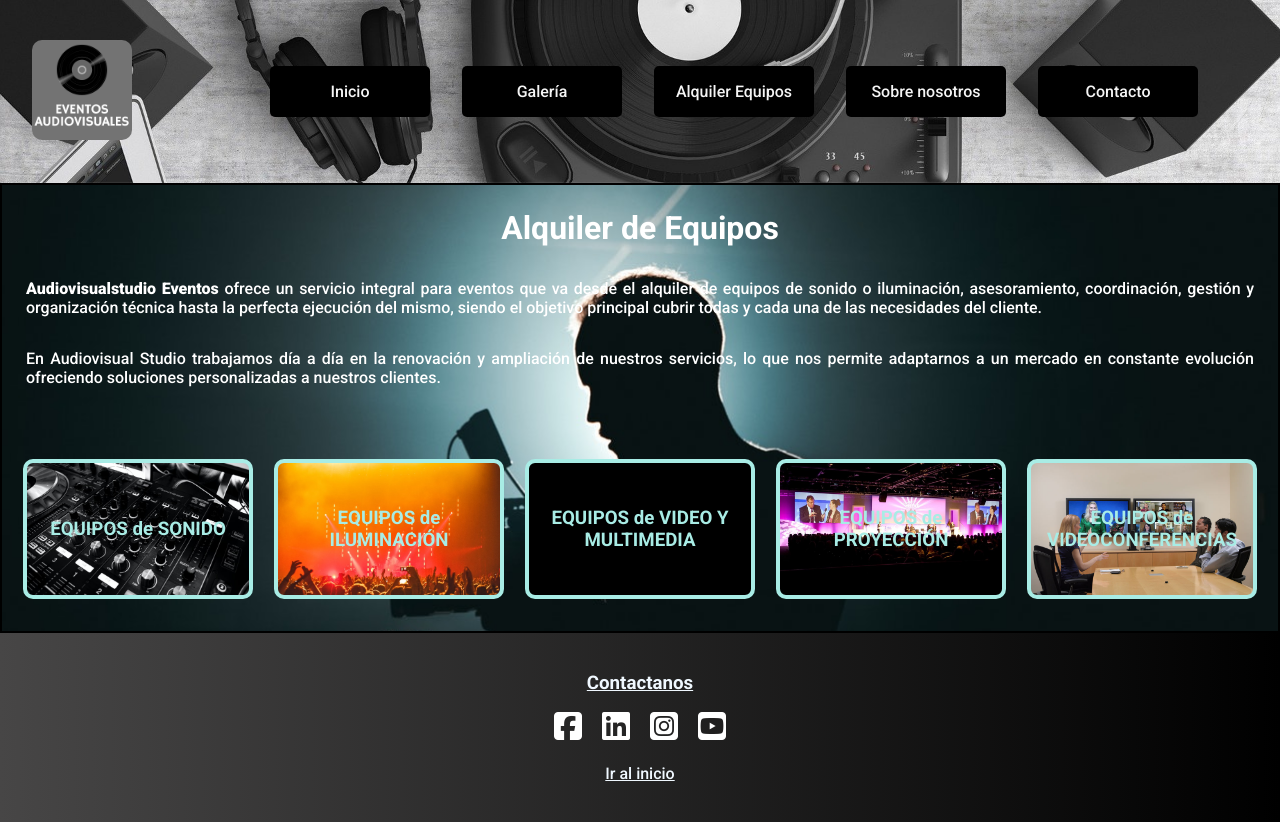
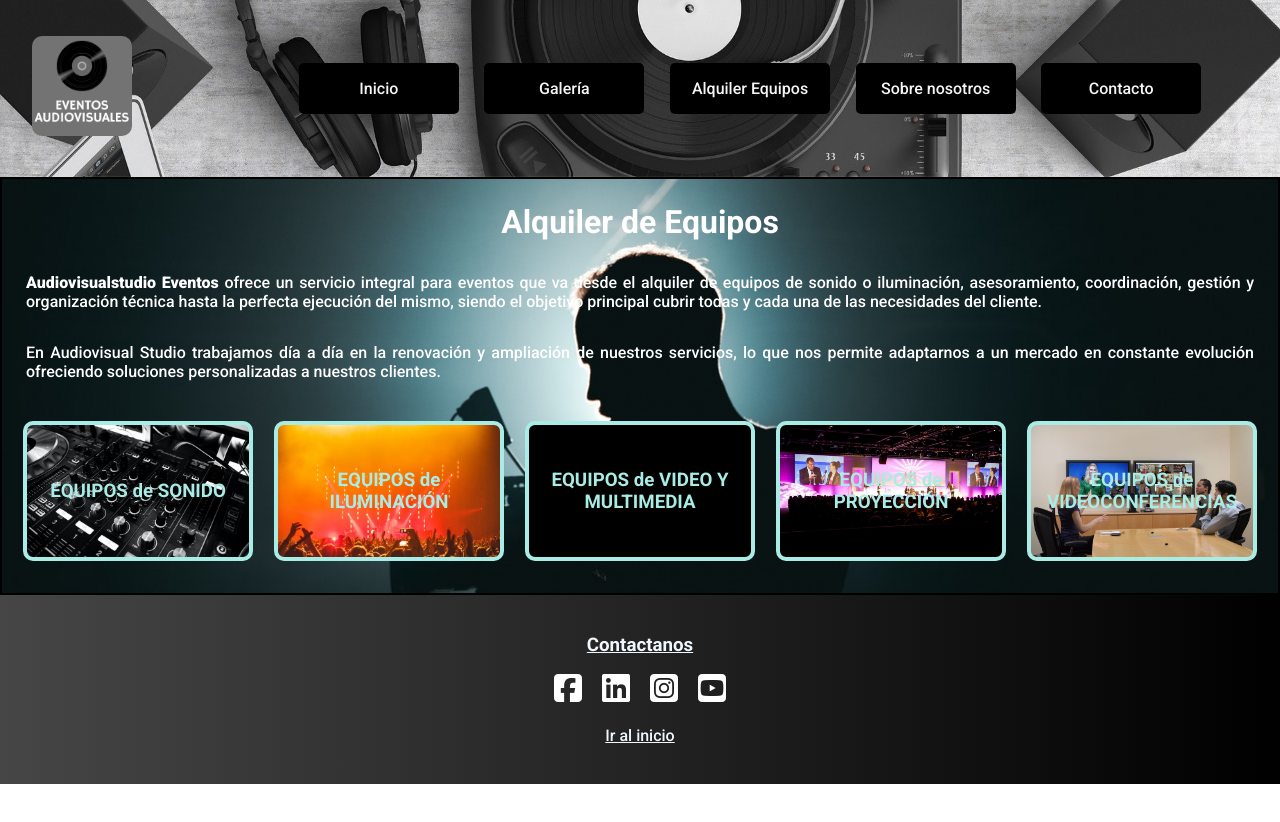
Before and after one commit to ProfileLearn/proyecto-coderhouse, a plain HTML site: page pages/alquileres.html in a window 1280 px wide. After the commit the page ends 800 px from the top, so only its background shows below. Drawn offline with Linux system fonts and the light colour scheme.

Commit message:
segundo commit

```diff
--- a/css/style.css
+++ b/css/style.css
@@ -13,7 +13,7 @@ body {
 /* Header------------------------------------------- */
 
 .banner {
-    width: 100vw;
+    width: 100%;
     background-image: url("../img/turntable.jpg");
     background-color: grey;
     background-repeat: no-repeat;
@@ -36,11 +36,11 @@ body {
     padding: 50px;
     display: flex;
     margin-right: 1rem;
+    flex-wrap: wrap;
 }
 
 .navbar ul li {
     display: flex;
-    flex-wrap: wrap;
 }
 
 .navbar a {
@@ -49,7 +49,7 @@ body {
     background-color: black;
     border-radius: 5px;
     padding: 1rem;
-    margin: 1rem;
+    margin: 1vw;
     font-size: 1rem;
     color: whitesmoke;
     width: 10rem;
@@ -60,17 +60,7 @@ body {
 }
 
 /* Media query header */
-/*
-@media (max-width: 1100px) {
-    .navbar a {
-        padding: .5rem;
-        margin: .1rem 1rem;
-    }
-    .navbar {
-        width: 100%;
-    }
-}
- */
+
 @media (max-width: 992px) {
     .logo {
         margin-top: 2rem;
@@ -272,7 +262,7 @@ main {
     color: antiquewhite;
     border: 4px solid whitesmoke;
     border-radius: 10px;
-    margin: 2rem 0;
+    margin: 0 0 2rem 0;
 }
 
 .equipos, .equipos h3 {
```
